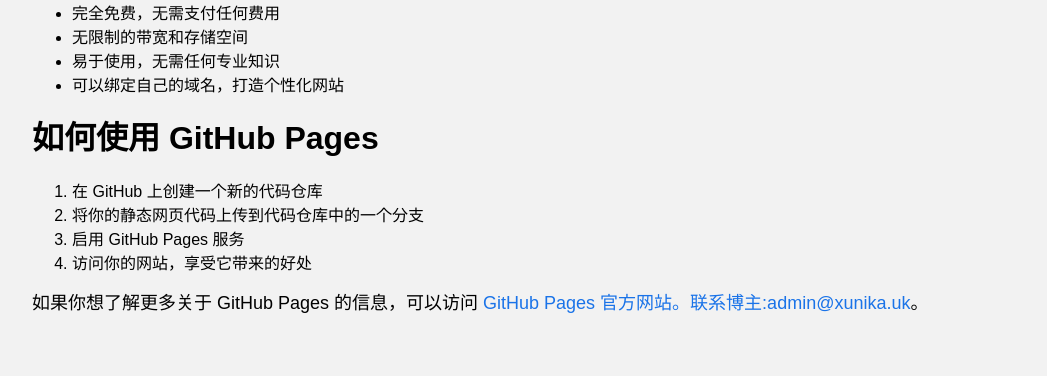
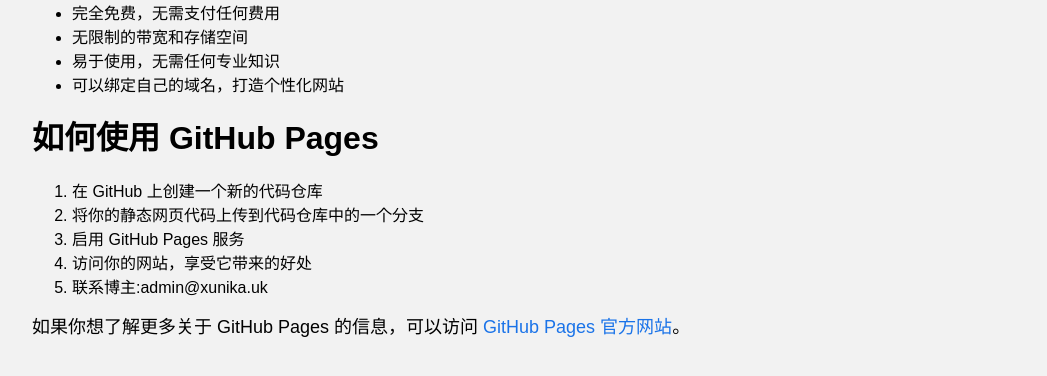
Before and after one commit to ssharp1990/ssharp1990.github.io, a plain HTML site: page index.html in a window 1280 px wide. Shown: the part 752-1128 px from the top of the page, without its empty margins (116-1163 px from the left). Drawn offline with Linux system fonts and the light colour scheme.

Commit message:
Update index.html

```diff
--- a/index.html
+++ b/index.html
@@ -115,6 +115,7 @@
 		<li>将你的静态网页代码上传到代码仓库中的一个分支</li>
 		<li>启用 GitHub Pages 服务</li>
 		<li>访问你的网站，享受它带来的好处</li>
+		<li>联系博主:admin@xunika.uk</li>
 	</ol>
-	<p>如果你想了解更多关于 GitHub Pages 的信息，可以访问 <a href="https://pages.github.com/" target="_blank">GitHub Pages 官方网站。联系博主:admin@xunika.uk</a>。</p>
+	<p>如果你想了解更多关于 GitHub Pages 的信息，可以访问 <a href="https://pages.github.com/" target="_blank">GitHub Pages 官方网站</a>。</p>
 </section>
```
